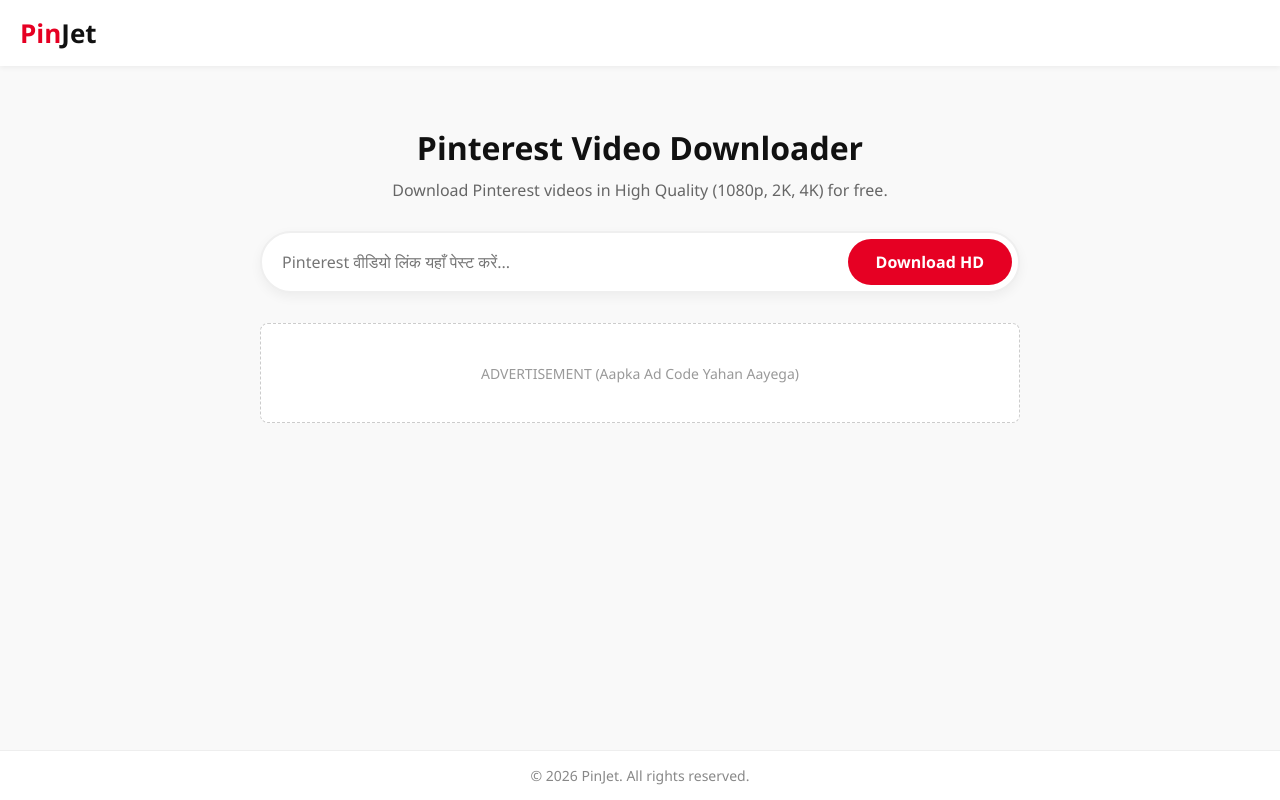
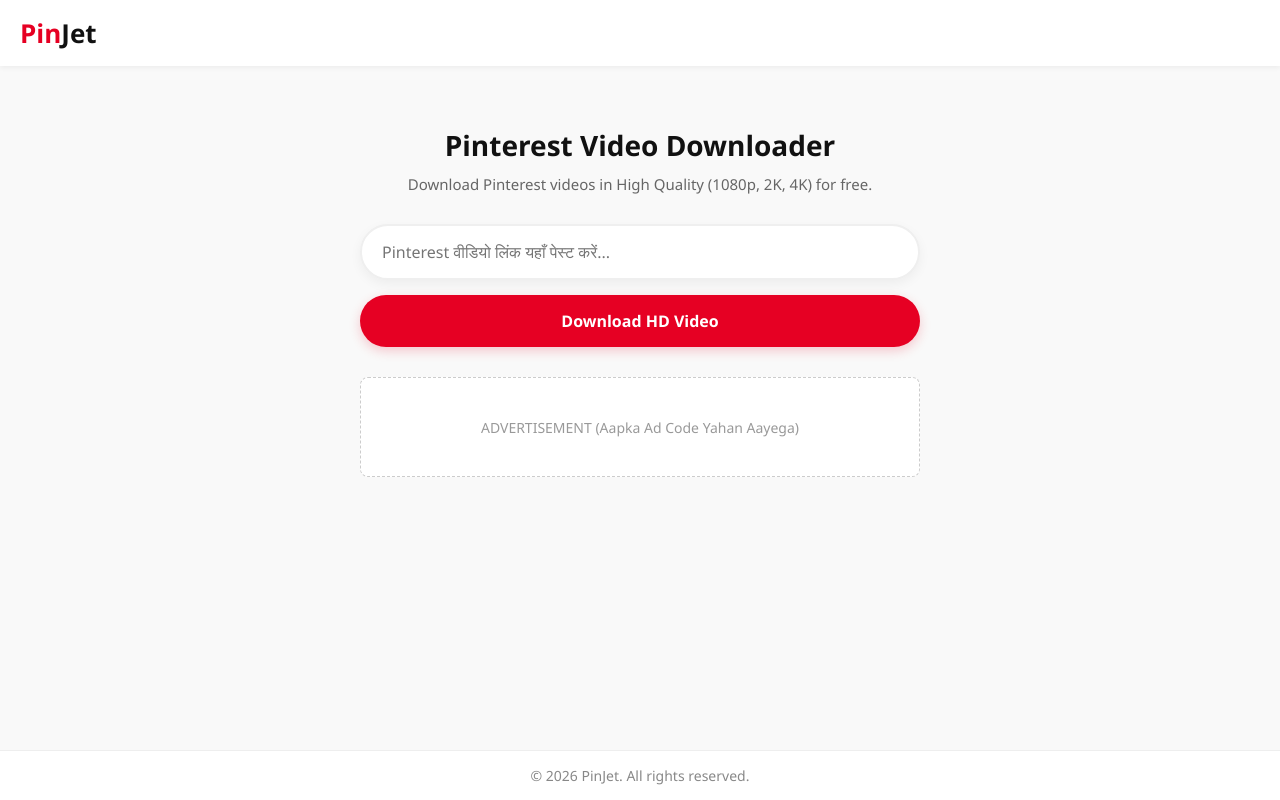
Before and after one commit to arktour39-dot/pindownloader, a plain HTML site: page index.html in a window 1280 px wide. Drawn offline with Linux system fonts and the light colour scheme.

Commit message:
Add files via upload

```diff
--- a/index.html
+++ b/index.html
@@ -9,12 +9,14 @@
         body { background-color: #f9f9f9; color: #333; display: flex; flex-direction: column; min-height: 100vh; }
         header { background-color: #fff; padding: 15px 20px; box-shadow: 0 2px 5px rgba(0,0,0,0.05); display: flex; align-items: center; justify-content: space-between; }
         .logo { color: #e60023; font-size: 26px; font-weight: bold; text-decoration: none; }
-        .main-container { max-width: 800px; margin: 40px auto; padding: 20px; width: 100%; text-align: center; flex: 1; }
-        h1 { font-size: 32px; margin-bottom: 10px; color: #111; }
-        p.subtitle { color: #666; font-size: 16px; margin-bottom: 30px; }
-        .search-box { display: flex; background: #fff; border: 2px solid #efefef; border-radius: 50px; padding: 6px 6px 6px 20px; box-shadow: 0 4px 12px rgba(0,0,0,0.05); overflow: hidden; }
-        .search-box input { flex: 1; border: none; outline: none; font-size: 16px; color: #333; }
-        .search-box button { background-color: #e60023; color: white; border: none; padding: 12px 28px; font-size: 16px; font-weight: 600; border-radius: 50px; cursor: pointer; }
+        .main-container { max-width: 600px; margin: 40px auto; padding: 20px; width: 100%; text-align: center; flex: 1; }
+        h1 { font-size: 28px; margin-bottom: 10px; color: #111; }
+        p.subtitle { color: #666; font-size: 15px; margin-bottom: 30px; padding: 0 10px; }
+        .search-box { display: flex; flex-direction: column; background: transparent; gap: 15px; width: 100%; }
+        .search-box input { width: 100%; padding: 15px 20px; border: 2px solid #efefef; border-radius: 50px; font-size: 16px; color: #333; outline: none; box-shadow: 0 4px 12px rgba(0,0,0,0.05); transition: all 0.3s ease; }
+        .search-box input:focus { border-color: #e60023; box-shadow: 0 4px 15px rgba(230,0,35,0.15); }
+        .search-box button { background-color: #e60023; color: white; border: none; padding: 15px 30px; font-size: 16px; font-weight: 600; border-radius: 50px; cursor: pointer; transition: background 0.2s; width: 100%; box-shadow: 0 4px 12px rgba(230,0,35,0.2); }
+        .search-box button:hover { background-color: #b8001c; }
         .ad-space { background: #fff; border: 1px dashed #ccc; border-radius: 8px; padding: 20px; margin: 30px 0; min-height: 100px; display: flex; align-items: center; justify-content: center; color: #999; font-size: 14px; }
         #result { margin-top: 25px; display: none; background: #fff; padding: 20px; border-radius: 12px; box-shadow: 0 4px 10px rgba(0,0,0,0.05); border: 1px solid #eee; }
         .loader { border: 4px solid #f3f3f3; border-top: 4px solid #e60023; border-radius: 50%; width: 30px; height: 30px; animation: spin 1s linear infinite; margin: 20px auto; display: none; }
@@ -30,7 +32,7 @@
         <p class="subtitle">Download Pinterest videos in High Quality (1080p, 2K, 4K) for free.</p>
         <div class="search-box">
             <input type="text" id="videoUrl" placeholder="Pinterest वीडियो लिंक यहाँ पेस्ट करें...">
-            <button onclick="processVideo()">Download HD</button>
+            <button onclick="processVideo()">Download HD Video</button>
         </div>
         <div class="loader" id="loader"></div>
         <div id="result"></div>
```
